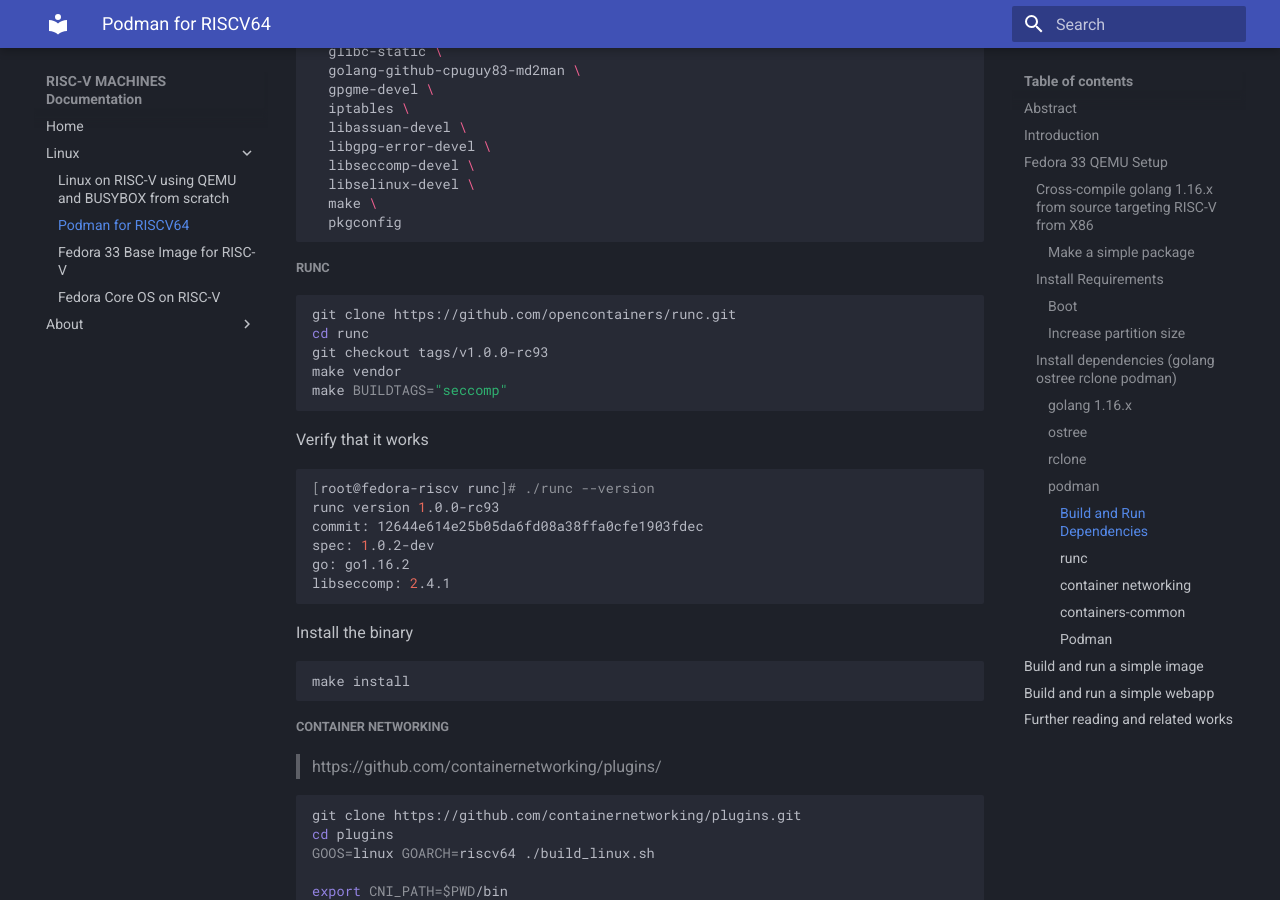
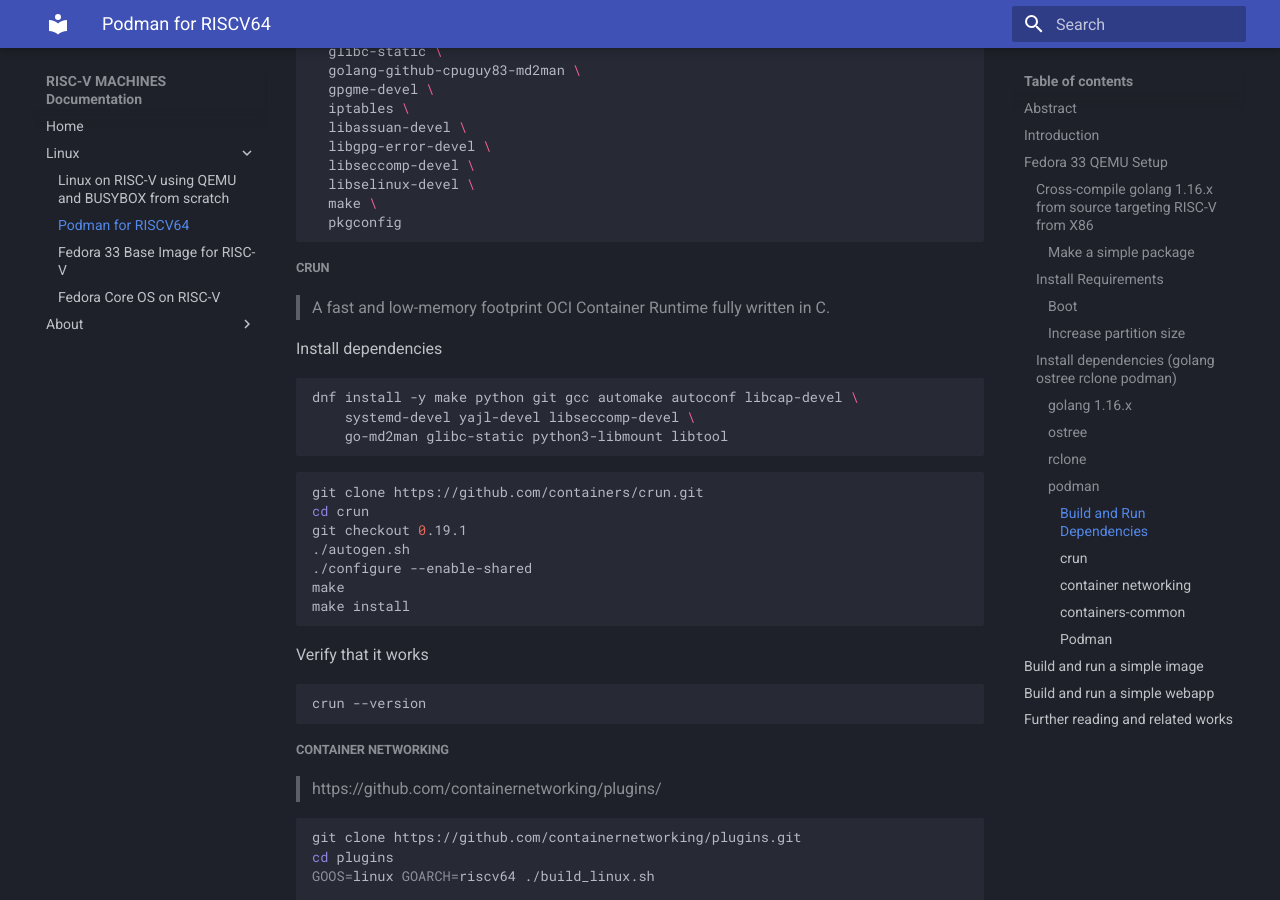
Before and after one commit to rv-machines/documentation, an MkDocs documentation site: the page built from docs/linux/podman.md, in a window 1280 px wide and 900 px high, scrolled down 7586 px. Built offline with MkDocs 1.6.1 and Material for MkDocs 9.7.7, drawn with Linux system fonts in a browser that asks for light colours; some of the changed text lies outside the part shown.

Commit message:
Update crun and podman installation process

````diff
--- a/docs/linux/podman.md
+++ b/docs/linux/podman.md
@@ -401,31 +401,32 @@
   pkgconfig
 ```
 
-##### runc
+##### crun
+
+> A fast and low-memory footprint OCI Container Runtime fully written in C.
+
+Install dependencies
 
 ``` bash
-git clone https://github.com/opencontainers/runc.git
-cd runc
-git checkout tags/v1.0.0-rc93
-make vendor
-make BUILDTAGS="seccomp"
+dnf install -y make python git gcc automake autoconf libcap-devel \
+    systemd-devel yajl-devel libseccomp-devel \
+    go-md2man glibc-static python3-libmount libtool
+```
+
+``` bash
+git clone https://github.com/containers/crun.git
+cd crun
+git checkout 0.19.1
+./autogen.sh
+./configure --enable-shared
+make
+make install
 ```
 
 Verify that it works
 
 ``` bash
-[root@fedora-riscv runc]# ./runc --version
-runc version 1.0.0-rc93
-commit: 12644e614e25b05da6fd08a38ffa0cfe1903fdec
-spec: 1.0.2-dev
-go: go1.16.2
-libseccomp: 2.4.1
-```
-
-Install the binary
-
-``` bash
-make install
+crun --version
 ```
 
 ##### container networking
@@ -520,17 +521,35 @@
 ``` bash
 git clone https://github.com/containers/common.git
 cd common
+git checkout v0.37.1
 make vendor
-GOOS=linux GOARCH=riscv64 go build -tags "seccomp" ./...  # make BUILDTAGS="seccomp"
+GOOS=linux GOARCH=riscv64 go build -tags "seccomp linux systemd" ./...
 make install
+```
+
+Configure `seccomp` :
+
+```
+mkdir -p /usr/share/containers/
+wget https://raw.githubusercontent.com/rv-machines/documentation/main/res/seccomp/seccomp.json
+mv seccomp.json /usr/share/containers/seccomp.json
 ```
 
 ##### Podman
 
+Install a few more packages for podman *rootless* containers :
+
+``` bash
+dnf install -y \
+  container-selinux \
+  slirp4netns \
+  fuse-overlayfs
+```
+
 ``` bash
 git clone https://github.com/containers/podman.git
 cd podman
-git checkout tags/v3.0.1
+git checkout tags/v3.1.2
 make BUILDTAGS="selinux seccomp systemd"
 make install
 ```
@@ -538,10 +557,8 @@
 Verify that podman is correctly set-up
 
 ```
-podman --version
+podman info --debug
 ```
-
-> podman version 3.0.1
 
 ## Build and run a simple image
 
````
